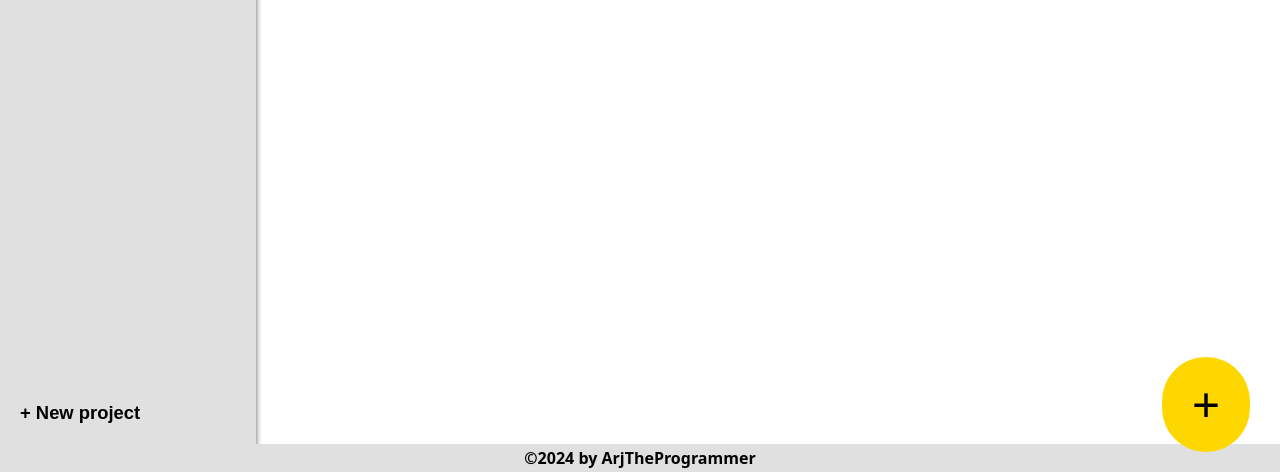
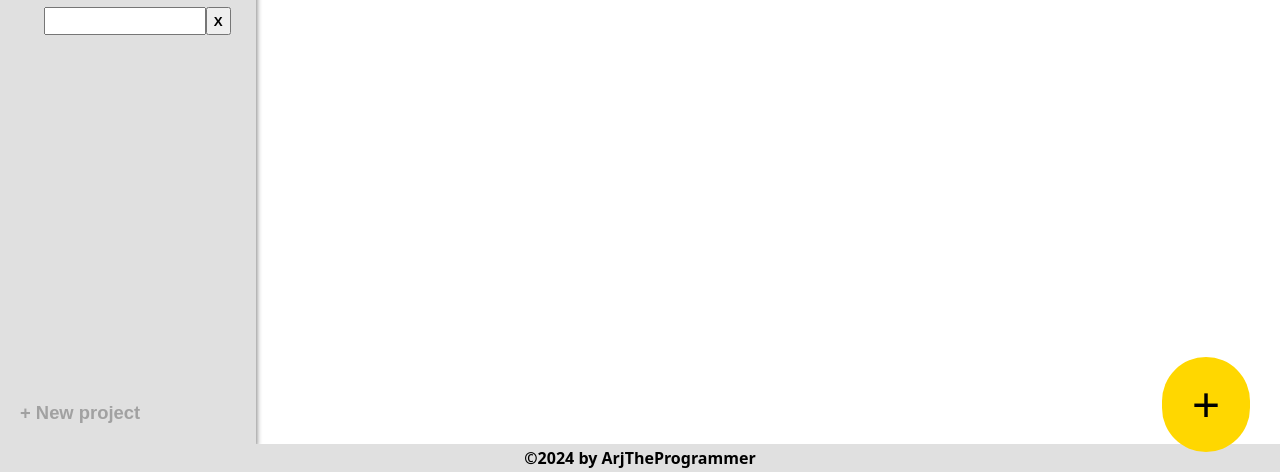
Before and after one commit to ArjTheProgrammer/top-todo-list, a website built with webpack: page src/index.html in a window 1280 px wide. Both pictures are taken after a click on the button "+ New project". Shown: the part 328-800 px from the top of the page. Built offline with nearby package versions, Linux system fonts and the light colour scheme.

Commit message:
Add the ui and input for the project feature

```diff
--- /dev/null
+++ b/src/components/projectInput.js
@@ -0,0 +1,29 @@
+const projectContainer = document.querySelector(".project-container");
+const projectButton = document.querySelector(".project-add");
+
+export function projectInput(){
+    const projectInputCon = document.createElement("div");
+    const projectTitleInput = document.createElement("input");
+    const projectTitle = document.createElement("span");
+    const closeInput = document.createElement("button");
+    closeInput.textContent = "X";
+
+    projectTitleInput.addEventListener("keypress", (event) => {
+        if (event.key === 'Enter'){
+            projectTitle.textContent = `${projectTitleInput.value}`;
+            projectContainer.append(projectTitle);
+            closeInput.remove();
+            projectTitleInput.remove();
+            projectButton.disabled = false;
+        }
+    });
+
+    closeInput.addEventListener("click", () => {
+        projectInputCon.remove();
+        projectButton.disabled = false;
+    })
+
+    projectButton.disabled = true;
+    projectInputCon.append(projectTitleInput, closeInput);
+    projectContainer.append(projectInputCon);
+}
--- a/src/index.js
+++ b/src/index.js
@@ -2,11 +2,17 @@ import './style.css';
 import { taskInput } from "./components/taskInputButton.js";
 import { displayCards } from "./components/cards.js";
 import { allTask } from './components/arrays.js';
+import { projectInput } from './components/projectInput.js';
 
 const taskButton = document.querySelector(".task-aside");
+const projectButton = document.querySelector(".project-add");
 
 taskButton.addEventListener("click", () => {
         displayCards("All Task", ...allTask);
 });
 
+projectButton.addEventListener("click", () => {
+        projectInput();
+})
+
 taskInput();
--- a/src/style.css
+++ b/src/style.css
@@ -138,6 +138,36 @@ aside > button > svg {
   color: var(--neutral-color-150);
 }
 
+.project-container {
+  display: flex;
+  flex-direction: column;
+  padding: 10px 20px;
+  width: 75%;
+  align-self: flex-end;
+}
+
+.project-container > div {
+  display: flex;
+}
+
+.project-container > span {
+  font-size: 1.2rem;
+  font-weight: 600;
+}
+
+.project-container > span:hover {
+  color: var(--neutral-color-600);
+}
+
+.project-container > div > input {
+  font-size: 1.2rem;
+  width: 80%;
+}
+
+.project-container > div > button {
+  font-weight: 700;
+  width: 13%;
+}
 /* task input button*/
 .taskInputButton {
   position: fixed;
@@ -168,6 +198,7 @@ aside > button > svg {
   border: none;
   box-shadow: 3px 10px 10px var(--neutral-color-700);
   border-radius: 20px;
+  font-size: 1.1rem;
 }
 
 .input-dialog > form {
```
Also changed, not shown: src/classes/project.js (+4 -3 lines).
